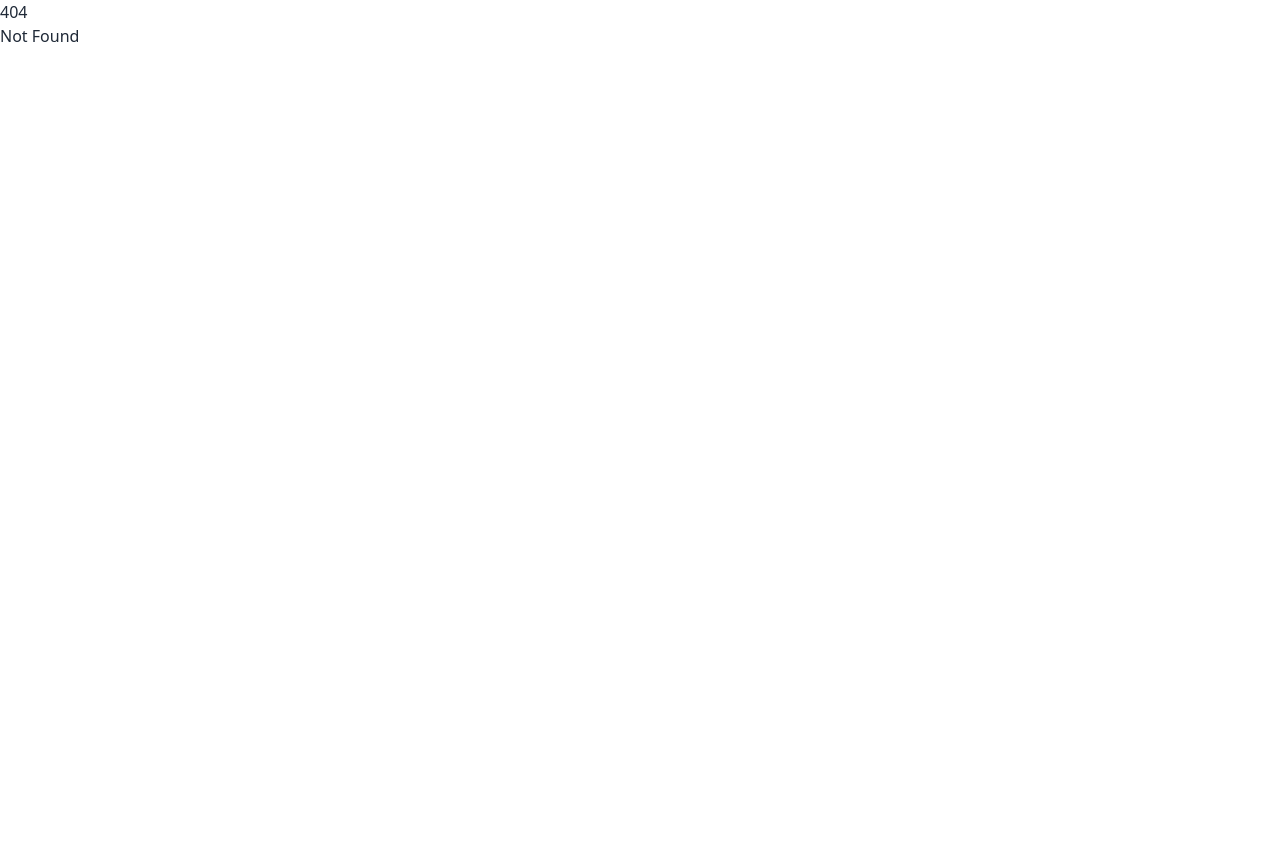
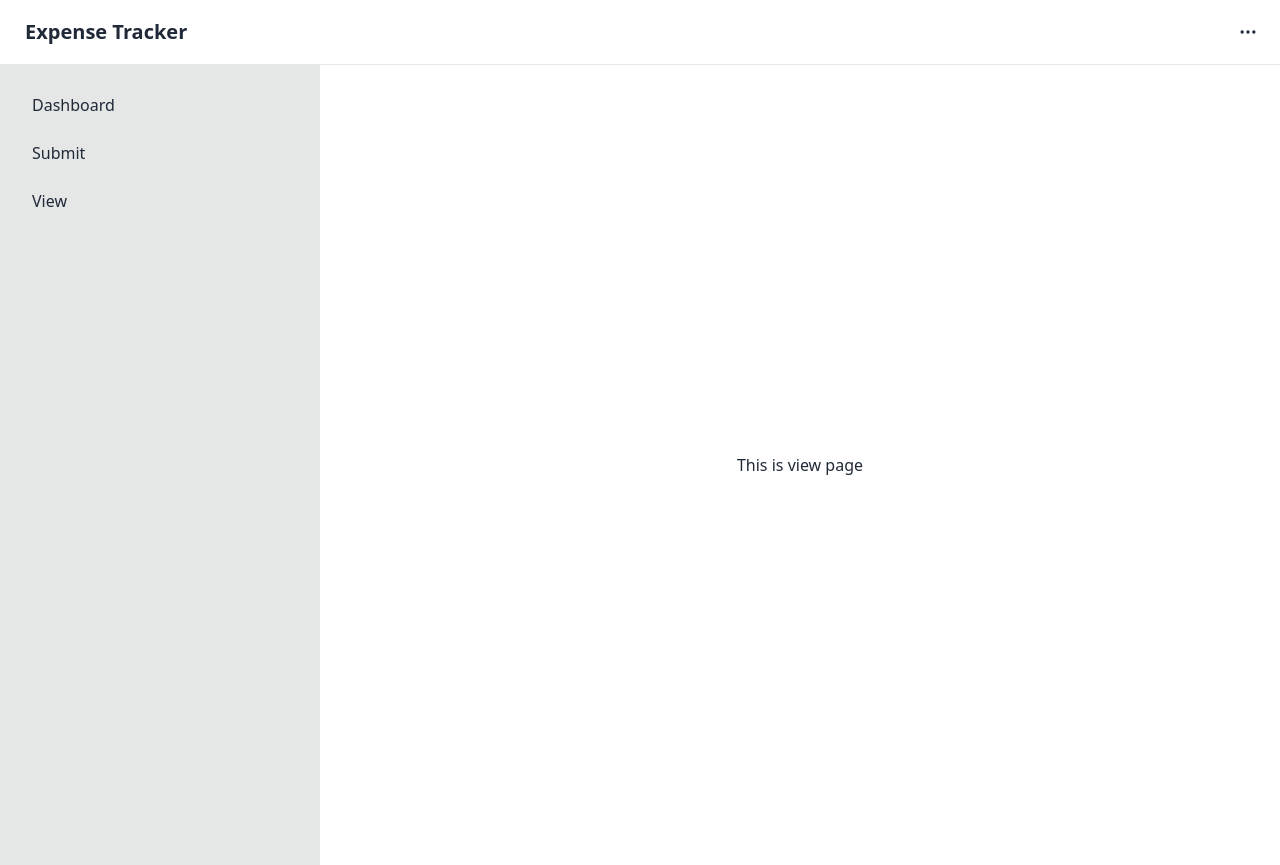
Before and after one commit to neerajkmr1619/Symbioticexpensetracker, a SvelteKit app: page /View in a window 1280 px wide. Before the commit this address had no page. Before the commit the page ends 800 px from the top, so only its background shows below. Built offline with nearby package versions, Linux system fonts and the light colour scheme.

Commit message:
skeleton of site added

```diff
--- a/src/routes/+layout.svelte
+++ b/src/routes/+layout.svelte
@@ -1,5 +1,26 @@
 <script>
 	import '../app.postcss';
+	import Header from './Components/header.svelte';
 </script>
 
-<slot />
+<Header/>
+
+<div class="drawer drawer-mobile">
+	<input id="my-drawer-2" type="checkbox" class="drawer-toggle" />
+	<div class="drawer-content flex flex-col items-center justify-center">
+	  <!-- Page content here -->
+	  <slot />
+	  <label for="my-drawer-2" class="btn btn-primary drawer-button lg:hidden">Open drawer</label>
+
+	</div>
+	<div class="drawer-side">
+	  <label for="my-drawer-2" class="drawer-overlay"></label>
+	  <ul class="menu p-4 w-80 bg-base-300 text-base-content">
+		<!-- Sidebar content here -->
+		<li><a href = "/">Dashboard</a></li>
+		<li><a href = "/Submit">Submit</a></li>
+		<li><a href = "/View">View</a></li>
+	  </ul>
+
+	</div>
+  </div>
--- /dev/null
+++ b/src/routes/Components/header.svelte
@@ -0,0 +1,11 @@
+<div class="navbar bg-base-100">
+    <div class="flex-1">
+      <a class="btn btn-ghost normal-case text-xl">Expense Tracker</a>
+    </div>
+    <div class="flex-none">
+      <button class="btn btn-square btn-ghost">
+        <svg xmlns="http://www.w3.org/2000/svg" fill="none" viewBox="0 0 24 24" class="inline-block w-5 h-5 stroke-current"><path stroke-linecap="round" stroke-linejoin="round" stroke-width="2" d="M5 12h.01M12 12h.01M19 12h.01M6 12a1 1 0 11-2 0 1 1 0 012 0zm7 0a1 1 0 11-2 0 1 1 0 012 0zm7 0a1 1 0 11-2 0 1 1 0 012 0z"></path></svg>
+      </button>
+    </div>
+  </div>
+    <hr/>
--- /dev/null
+++ b/src/routes/Submit/+page.server.js
@@ -0,0 +1,4 @@
+/** @type {import('./$types').PageServerLoad} */
+export async function load() {
+    return {};
+};
--- /dev/null
+++ b/src/routes/Submit/+page.svelte
@@ -0,0 +1,6 @@
+<script>
+    /** @type {import('./$types').PageData} */
+    export let data;
+</script>
+
+<p> This is submit</p>
--- /dev/null
+++ b/src/routes/View/+page.svelte
@@ -0,0 +1,6 @@
+<script>
+    /** @type {import('./$types').PageData} */
+    export let data;
+</script>
+
+<p>This is view page</p>
```
